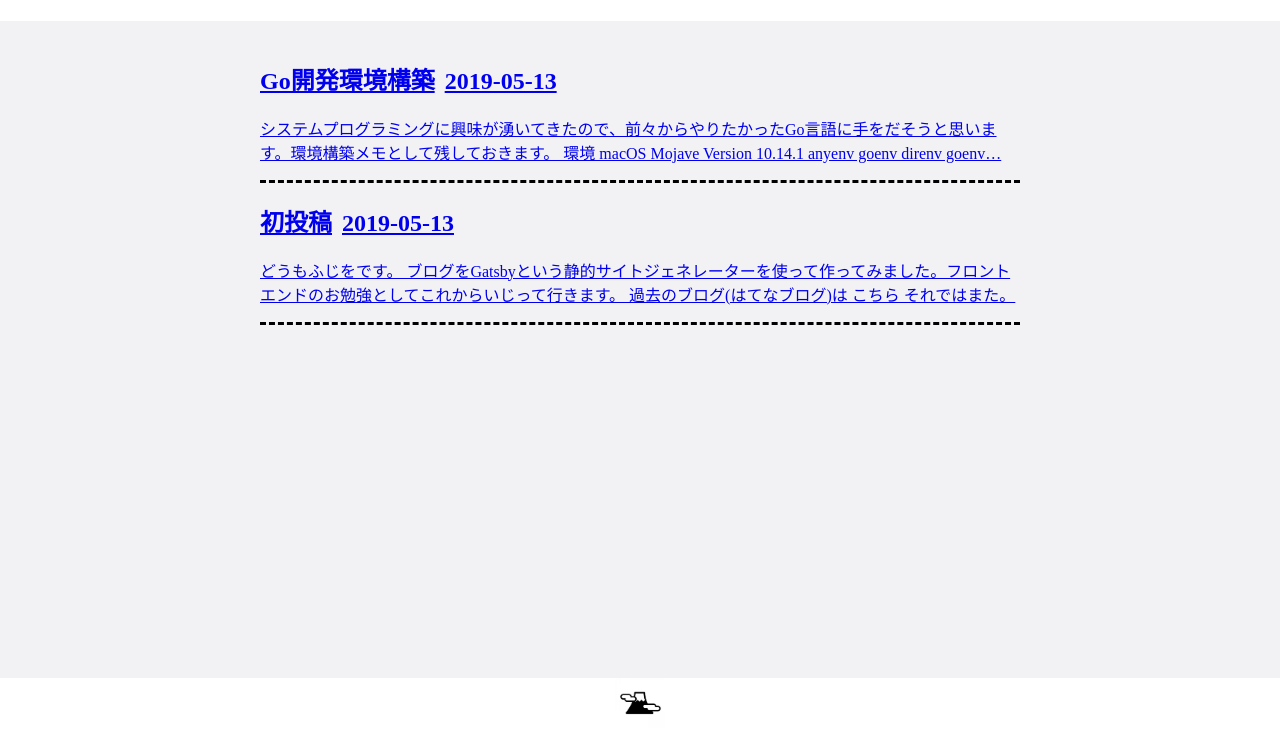
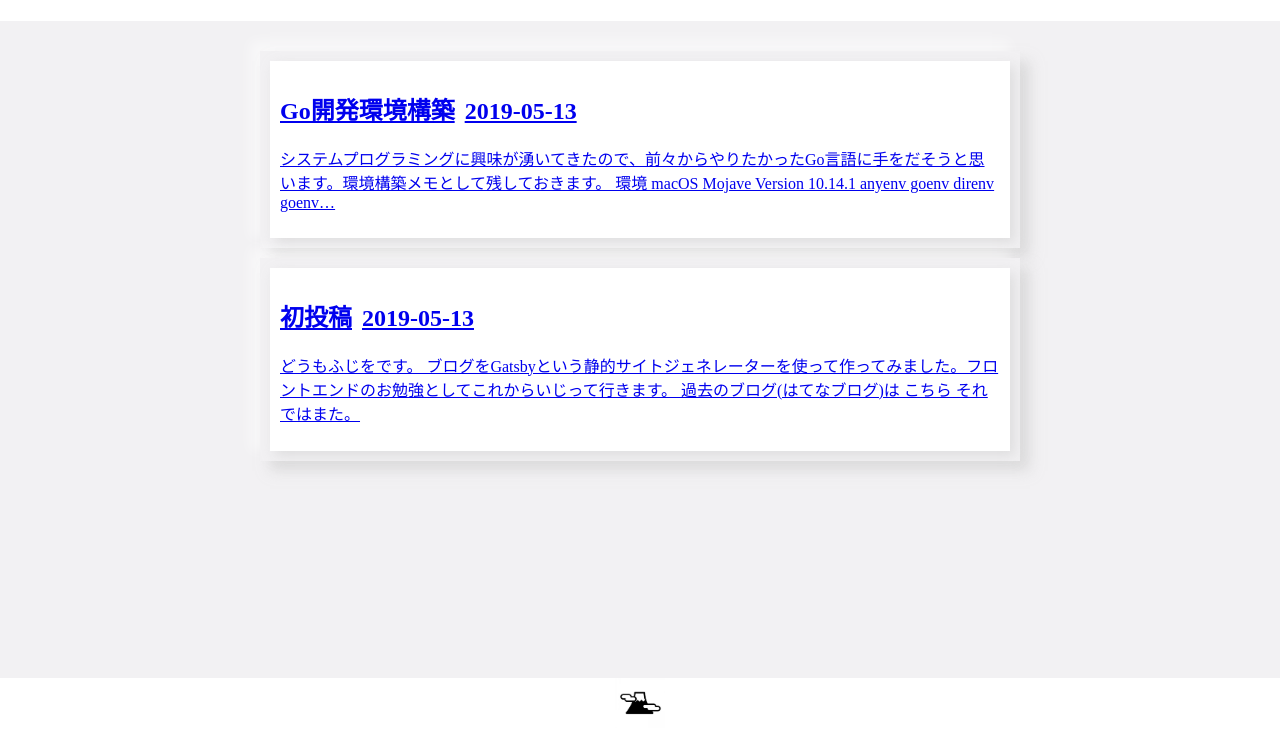
Before and after one commit to ffjlabo/blog, a Gatsby site: page / in a window 1280 px wide. Shown: the part 68-800 px from the top of the page. Built offline with nearby package versions, Linux system fonts and the light colour scheme; Gatsby itself is replaced by a stand-in of ours.

Commit message:
fix: add css for soft ui

```diff
--- a/src/components/item.js
+++ b/src/components/item.js
@@ -3,17 +3,31 @@ import styled from "styled-components"
 
 const Item = props => (
   <ItemContainer>
-    <h2>
-      {props.title}
-      <Date>{props.date}</Date>
-    </h2>
-    <p>{props.abstract}</p>
+    <ItemBody>
+      <h2>
+        {props.title}
+        <Date>{props.date}</Date>
+      </h2>
+      <p>{props.abstract}</p>
+    </ItemBody>
   </ItemContainer>
 )
 
 const ItemContainer = styled.div`
   margin: 10px auto;
-  border-bottom: dashed #000000 3px;
+  display: flex;
+  justify-content: center;
+  align-items: center;
+  background-color: #f2f1f3;
+  box-shadow: 10px 10px 12px rgba(204, 204, 204, 0.5),
+    -10px -10px 12px rgba(255, 255, 255, 0.5);
+`
+
+const ItemBody = styled.div`
+  background-color: #ffffff;
+  box-shadow: 5px 5px 12px rgba(204, 204, 204, 0.5);
+  padding: 10px;
+  margin: 10px;
 `
 
 const Date = styled.span`
```
